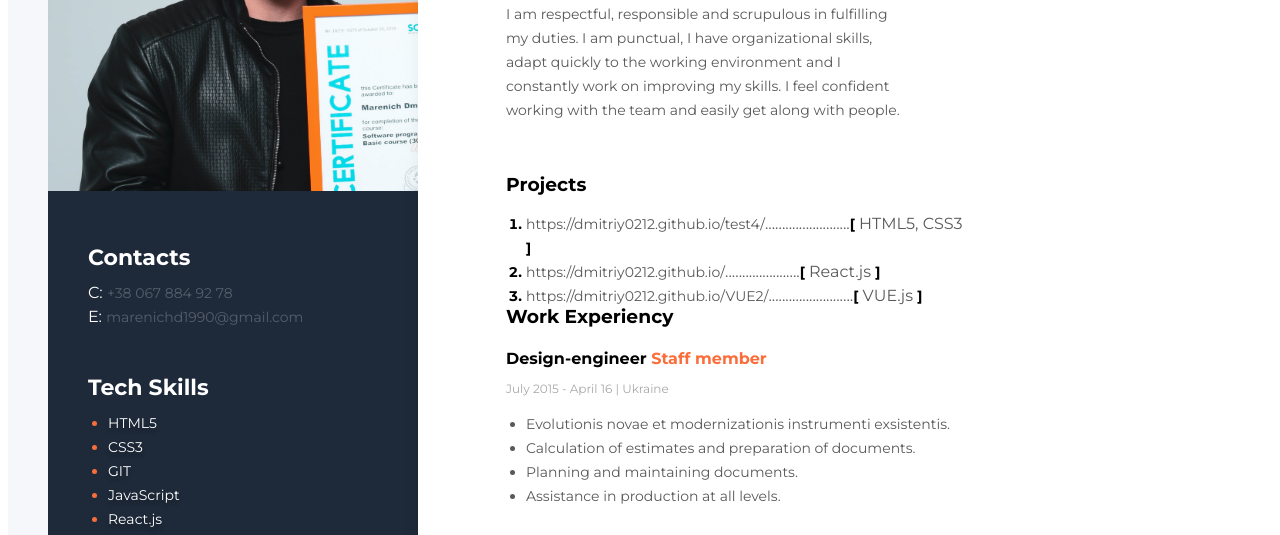
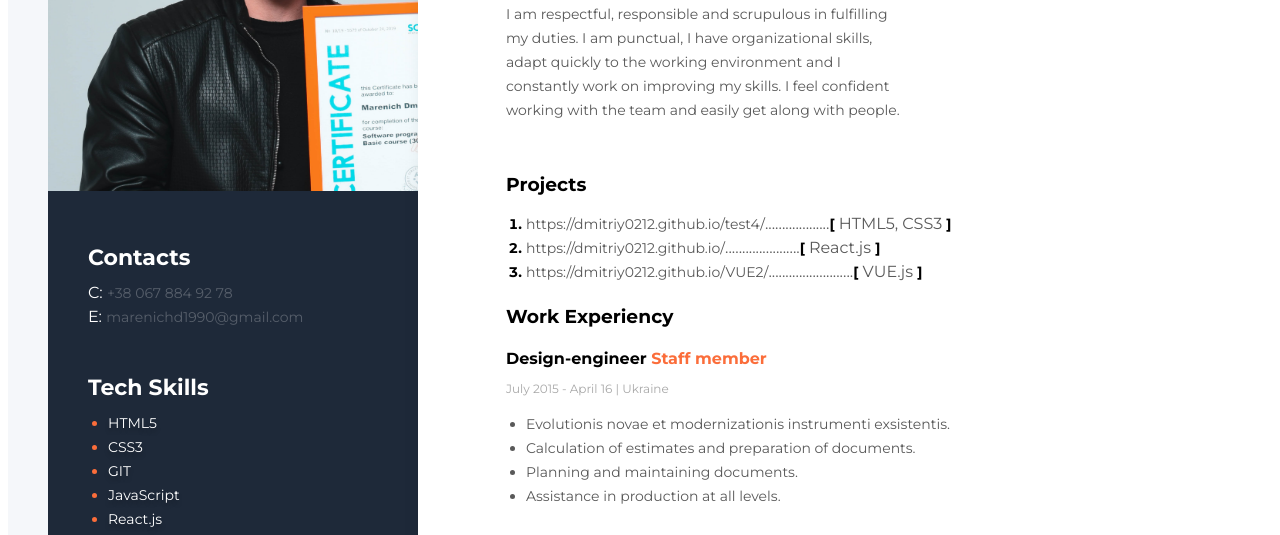
Before and after one commit to Dmitriy0212/Resume, a plain HTML site: page index.html in a window 1280 px wide. Shown: the part 259-794 px from the top of the page. Drawn offline with Linux system fonts and the light colour scheme.

Commit message:
fix:minor bug 3

```diff
--- a/index.html
+++ b/index.html
@@ -26,7 +26,7 @@
 				<h3 class="workCompani1">Projects</h3>
 				<ol id="linc">
 					<li>
-						<a href="https://dmitriy0212.github.io/test4/">https://dmitriy0212.github.io/test4/</a>.........................<span>[</span> HTML5, CSS3 <span>]</span>
+						<a href="https://dmitriy0212.github.io/test4/">https://dmitriy0212.github.io/test4/</a>...................<span>[</span> HTML5, CSS3 <span>]</span>
 					</li>
 					<li>
 						<a href="https://dmitriy0212.github.io/">https://dmitriy0212.github.io/</a>......................<span>[</span> React.js <span>]</span>
```
